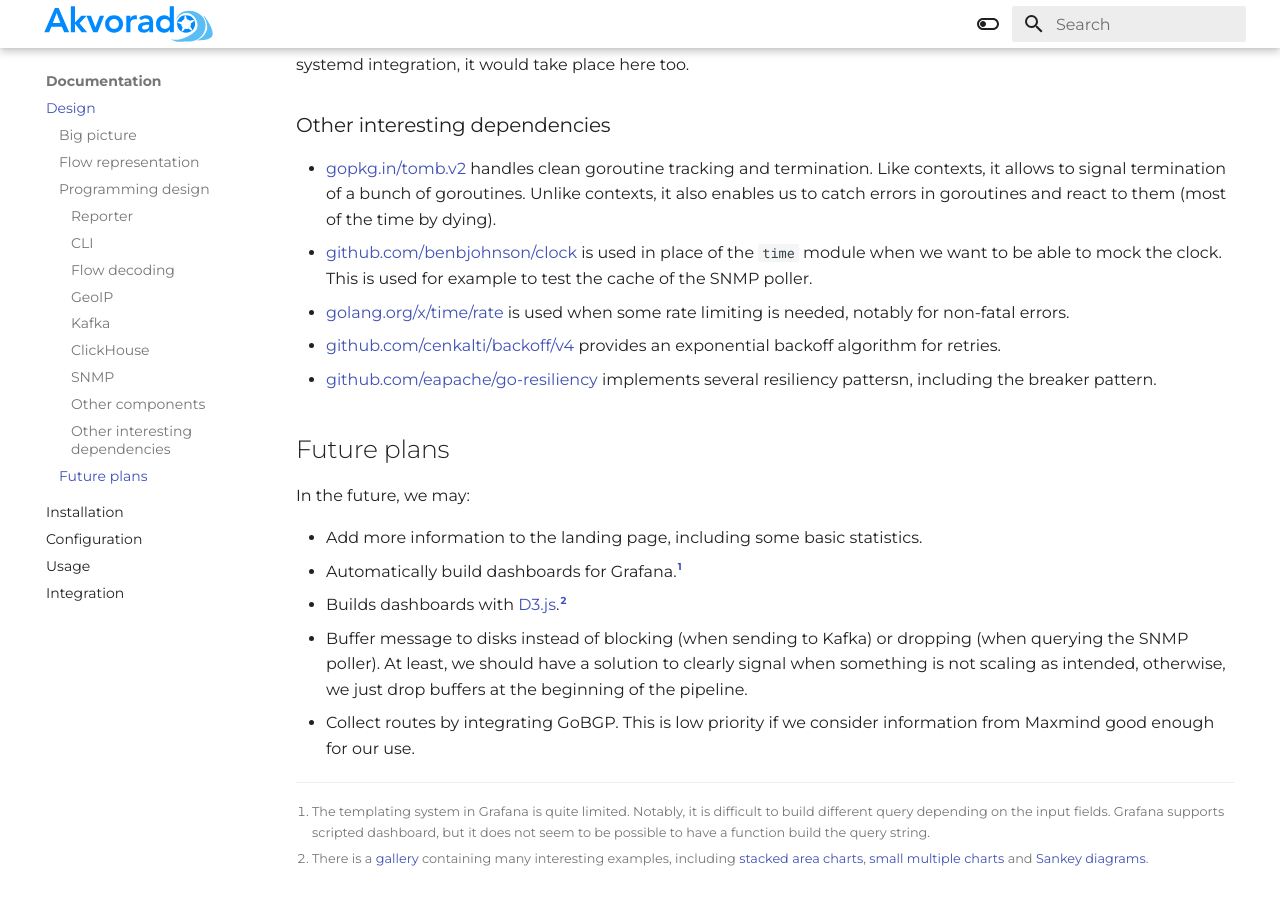
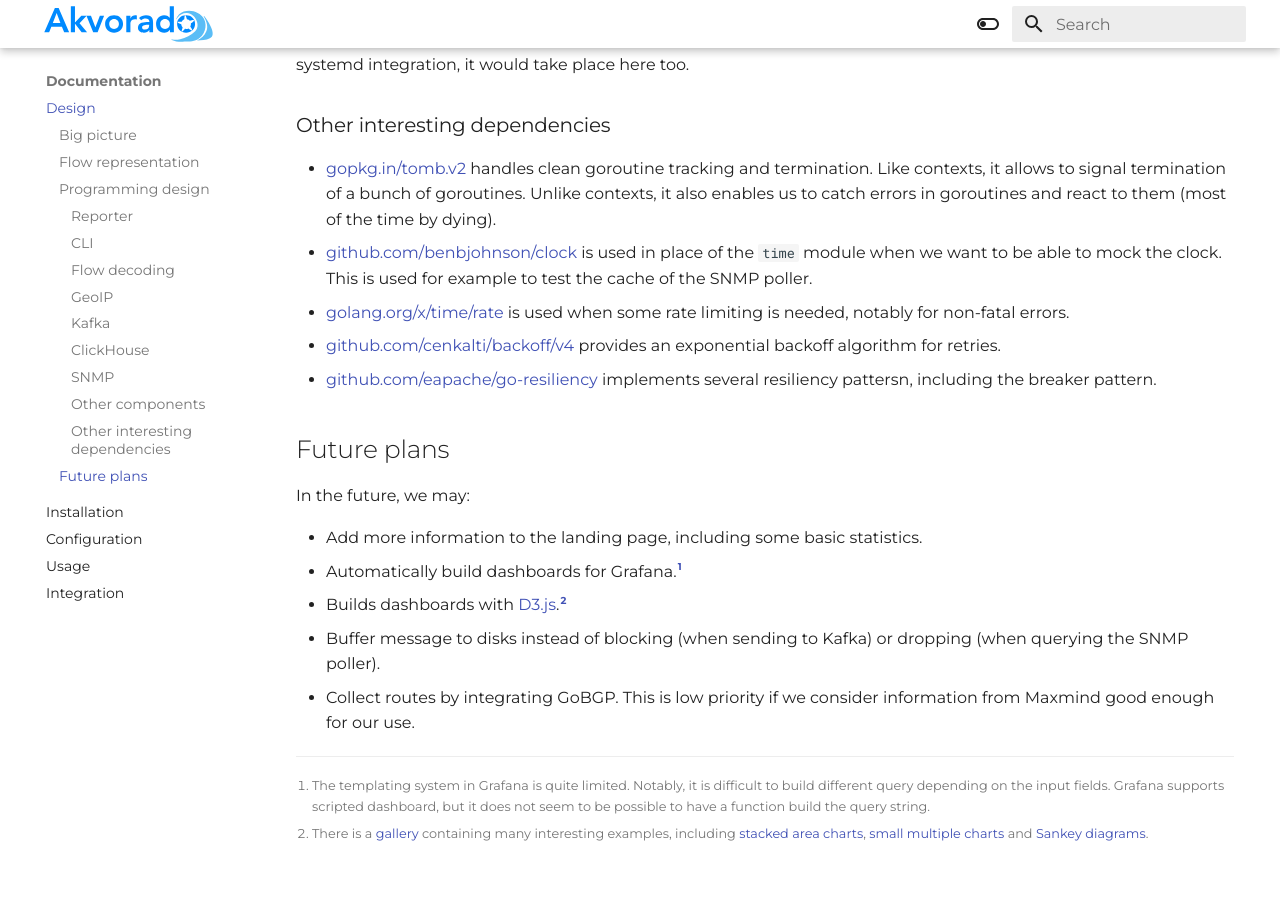
Before and after one commit to akvorado/akvorado, an MkDocs documentation site: the page built from docs/design.md, in a window 1280 px wide and 900 px high, scrolled down 4038 px. Built offline with MkDocs 1.6.1 and Material for MkDocs 9.7.7, drawn with Linux system fonts in a browser that asks for light colours; after the commit the page ends 4913 px from its top, so only the background shows below that.

```diff
--- a/docs/design.md
+++ b/docs/design.md
@@ -220,10 +220,7 @@
 - Automatically build dashboards for Grafana.[^grafana]
 - Builds dashboards with [D3.js][].[^d3js]
 - Buffer message to disks instead of blocking (when sending to Kafka)
-  or dropping (when querying the SNMP poller). At least, we should
-  have a solution to clearly signal when something is not scaling as
-  intended, otherwise, we just drop buffers at the beginning of the
-  pipeline.
+  or dropping (when querying the SNMP poller).
 - Collect routes by integrating GoBGP. This is low priority if we
   consider information from Maxmind good enough for our use.
 
```
Also changed, not shown: 1 other file.
